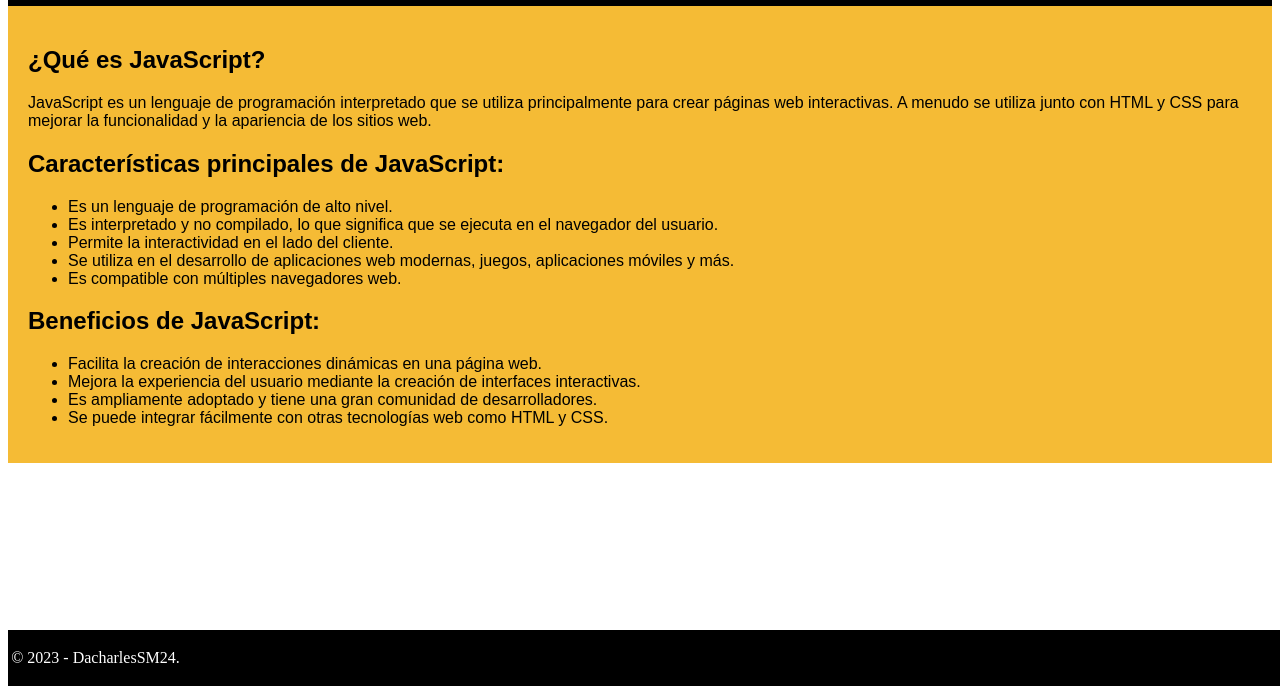
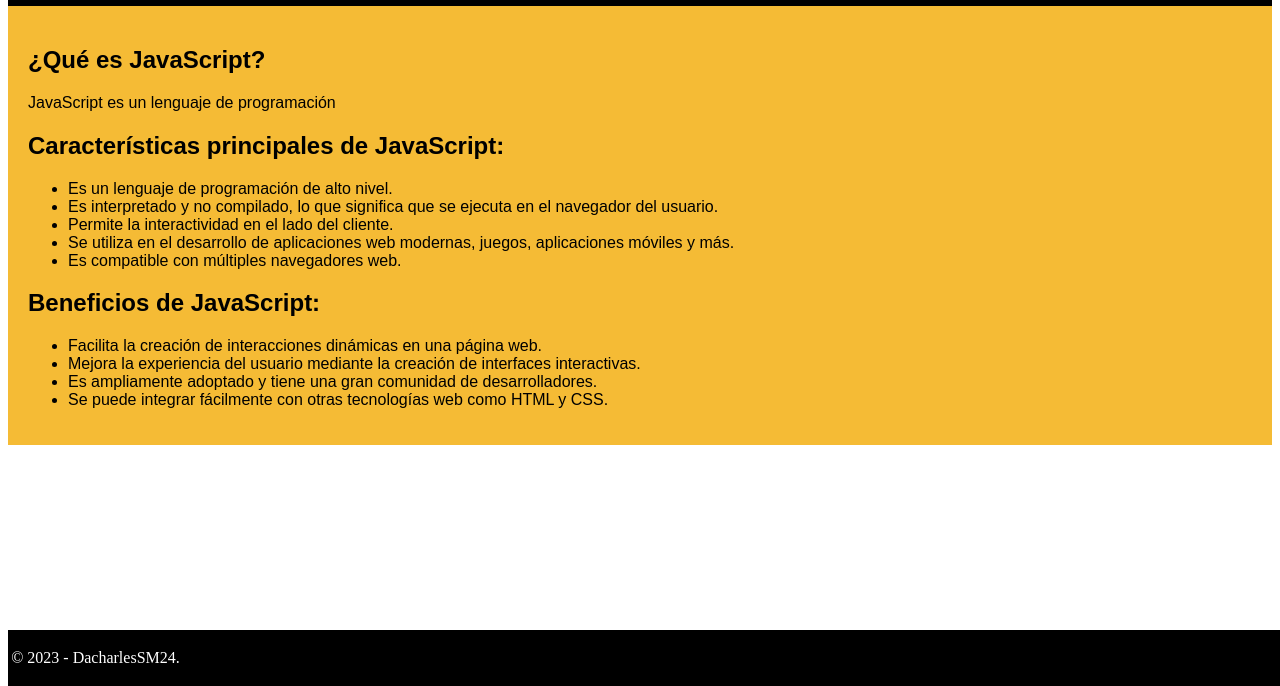
Before and after one commit to CarlosSalinas24/RepositorioV1, a plain HTML site: page Index.html in a window 1280 px wide. Shown: the part 114-800 px from the top of the page. Drawn offline with Linux system fonts and the light colour scheme.

Commit message:
cambiosss

```diff
--- a/Index.html
+++ b/Index.html
@@ -44,7 +44,7 @@ header img {
 
 <div class="content">
     <h2>¿Qué es JavaScript?</h2>
-    <p>JavaScript es un lenguaje de programación interpretado que se utiliza principalmente para crear páginas web interactivas. A menudo se utiliza junto con HTML y CSS para mejorar la funcionalidad y la apariencia de los sitios web.</p>
+    <p>JavaScript es un lenguaje de programación</p>
 
     <h2>Características principales de JavaScript:</h2>
     <ul>
```
